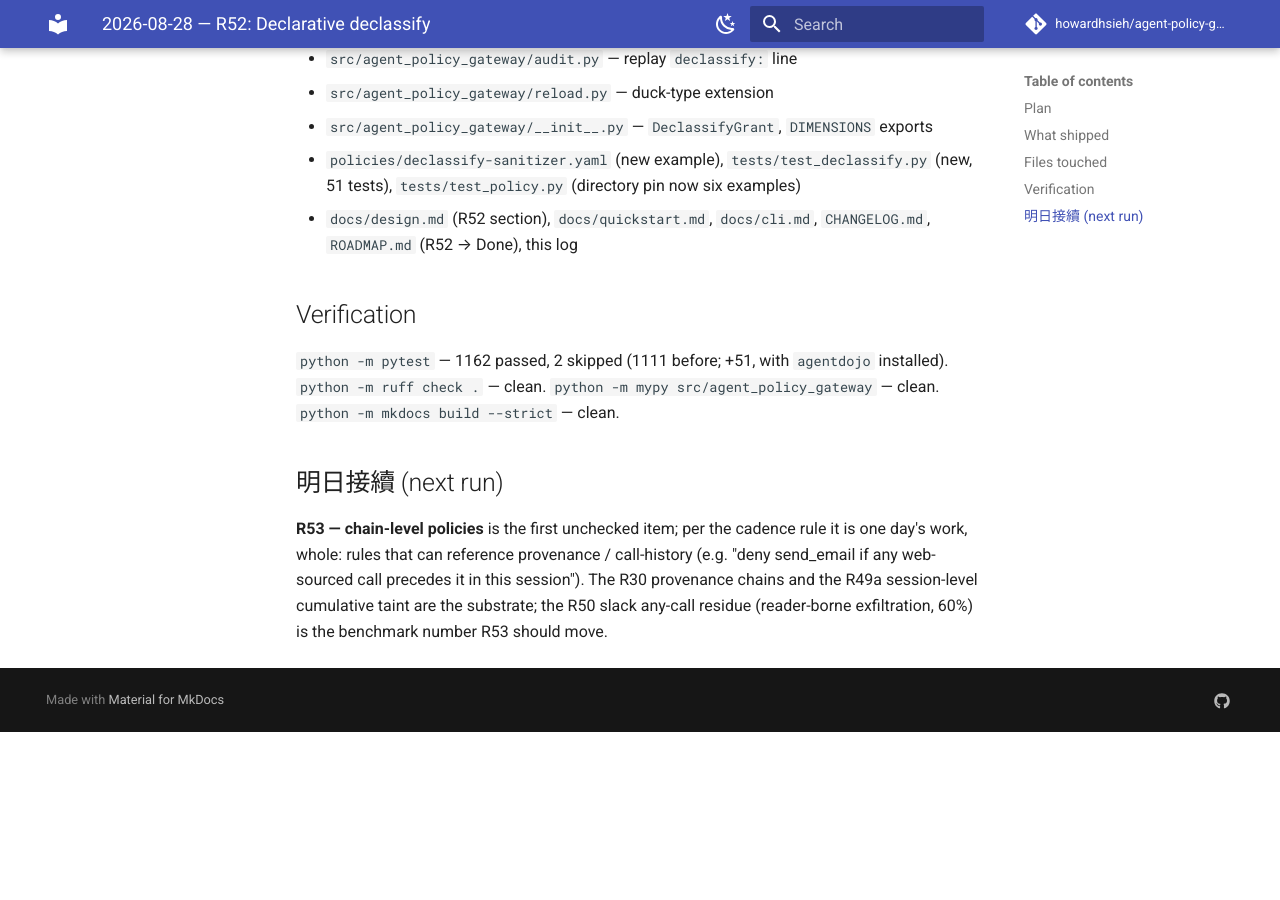
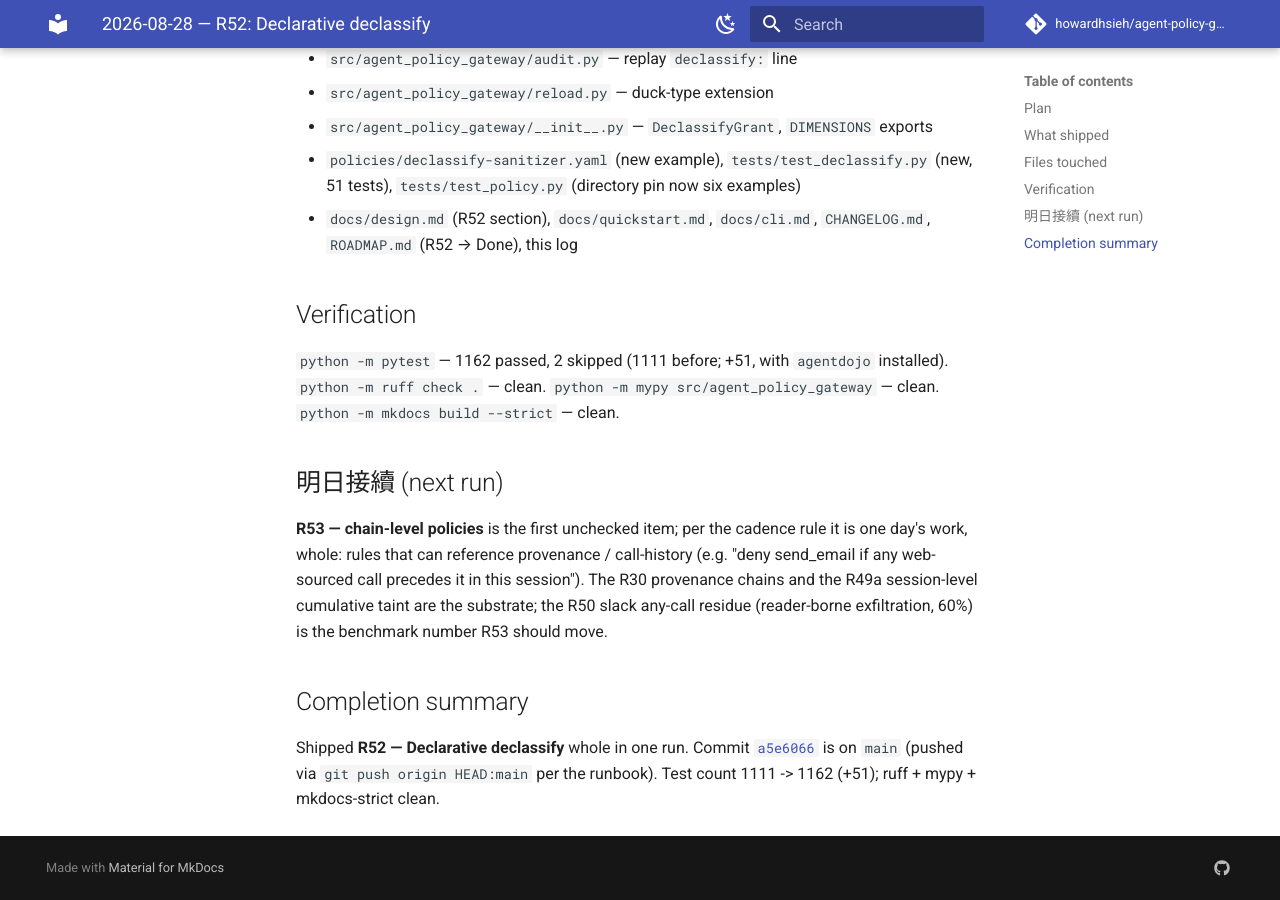
Before and after one commit to howardhsieh/agent-policy-gateway, an MkDocs documentation site: the page built from docs/work-log/2026-08-28.md, in a window 1280 px wide and 900 px high, scrolled down 1718 px. Built offline with MkDocs 1.6.1 and Material for MkDocs 9.7.7, drawn with Linux system fonts in a browser that asks for light colours; comment, search, counter and statistics services are not loaded; before the commit the page ends 2450 px from its top, so only the background shows below that.

Commit message:
docs: record R52 commit hash in 2026-08-28 work-log
Co-Authored-By: Claude <noreply@anthropic.com>

```diff
--- a/docs/work-log/2026-08-28.md
+++ b/docs/work-log/2026-08-28.md
@@ -93,3 +93,10 @@ call precedes it in this session"). The R30 provenance chains and the
 R49a session-level cumulative taint are the substrate; the R50 slack
 any-call residue (reader-borne exfiltration, 60%) is the benchmark
 number R53 should move.
+
+## Completion summary
+
+Shipped **R52 — Declarative declassify** whole in one run. Commit
+[`a5e6066`](https://github.com/howardhsieh/agent-policy-gateway/commit/a5e6066)
+is on `main` (pushed via `git push origin HEAD:main` per the runbook).
+Test count 1111 -> 1162 (+51); ruff + mypy + mkdocs-strict clean.
```
